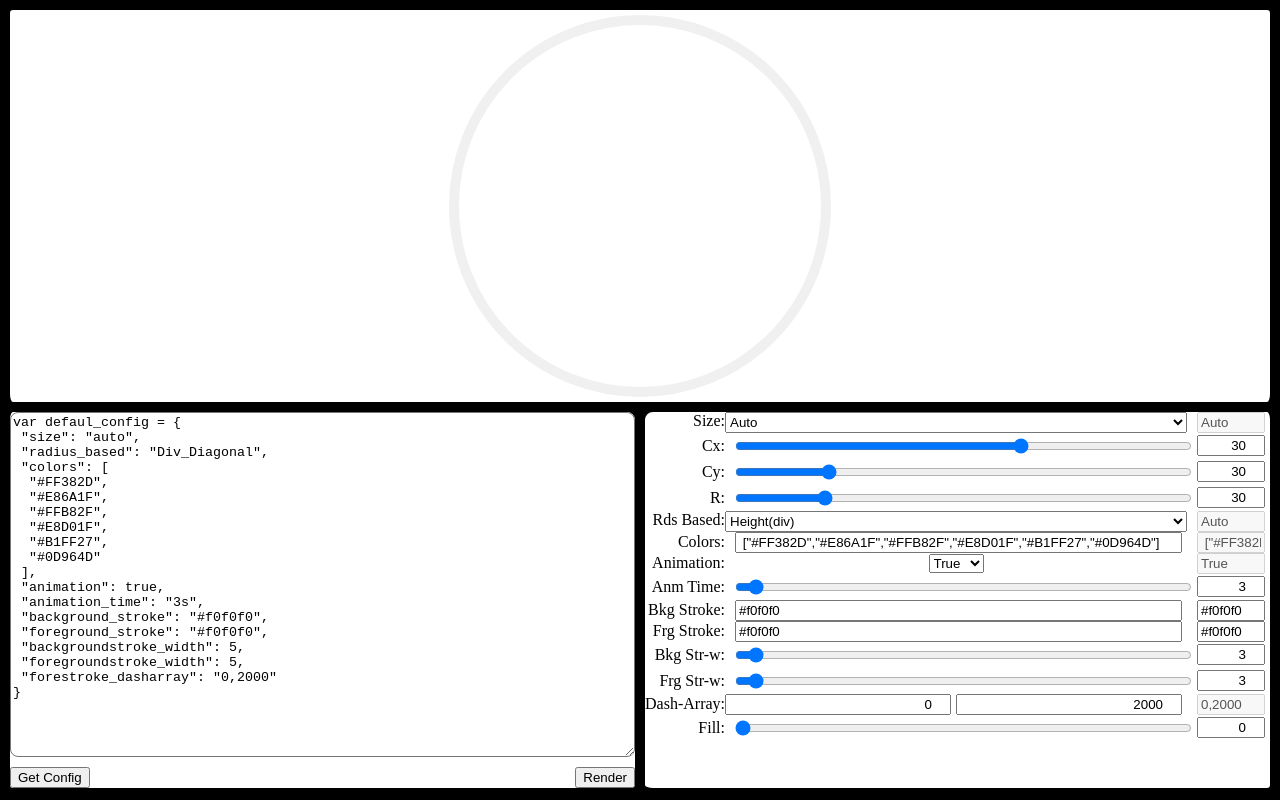
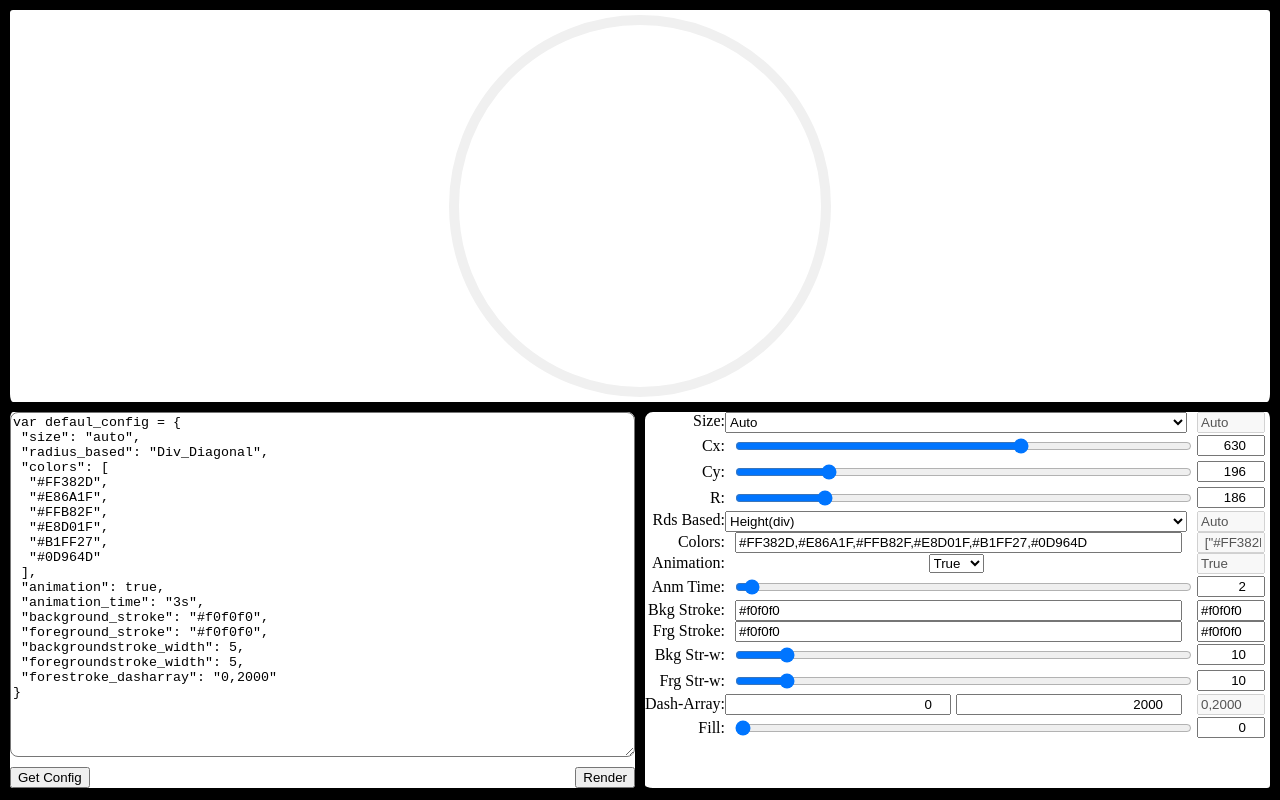
Before and after one commit to leonardoRampazzo/Gauges, a plain HTML site: page index.html in a window 1280 px wide. Drawn offline with Linux system fonts and the light colour scheme.

Commit message:
Movement  OK

```diff
--- a/index.html
+++ b/index.html
@@ -104,15 +104,14 @@
         <div class="container justify-between align-center">
           <label>Bkg Str-w:</label>
           <input class="flex" type="range" id="bkg_strk_width" value="3"
-            onchange="change(this,'bkg_strk_width_number')">
-          <input type="number" id="bkg_strk_width_number" value="3" onchange="change(this,'bkg_strk_width')">
+          oninput="change(this,'bkg_strk_width_number')">
+          <input type="number" id="bkg_strk_width_number" value="3" oninput="change(this,'bkg_strk_width')">
         </div>
 
         <div class="container justify-between align-center">
           <label>Frg Str-w:</label>
-          <input class="flex" type="range" id="Frg_strk_width" value="3"
-            onchange="change(this,'Frg_strk_width_number')">
-          <input type="number" id="Frg_strk_width_number" value="3" onchange="change(this,'Frg_strk_width')">
+          <input class="flex" type="range" id="frg_strk_width" value="3" oninput="change(this,'frg_strk_width_number')">
+          <input type="number" id="frg_strk_width_number" value="3" oninput="change(this,'frg_strk_width')">
         </div>
 
         <div class="container justify-between align-center">
--- a/script.js
+++ b/script.js
@@ -286,12 +286,14 @@ function change(input, id) {
     case 'cxranges':
     case 'cyranges':
     case 'rranges':
+      before_change = g._size.r;
       var size = {
         cx: $("cxranger").value,
         cy: $("cyranger").value,
         r: $("rranger").value
       };
       g._size = size;
+      if(size.r!=before_change)   $('fill').oninput();
       break;
 
     case "radiussel":
@@ -338,7 +340,7 @@ function change(input, id) {
       g.backgroundstroke_width = input.value;
       break;
 
-    case 'Frg_strk_width':
+    case 'frg_strk_width':
       g.foregroundstroke_width = input.value;
       break;
 
@@ -371,69 +373,38 @@ function render() {
 }
 
 function fillInputs(){
+  $('selsize').value = (g._size == 'auto')?'auto':'informed';
+
   $('cxranger').value = g._cx;
+  $('cxranges').value = g._cx;
   $('cyranger').value = g._cy;
+  $('cyranges').value = g._cy;
   $('rranger').value = g._r;
+  $('rranges').value = g._r;
+
   $('radiussel').value = g.radius_based;
+  $('colorst').value = g._colors;
+  $('selanime').value = (g._animation)?'True':'False';
+
+  $('bkg_stroke').value = g.background_stroke;
+  $('bkg_stroke_text').value = g.background_stroke;
+
+  g.foreground_stroke = g._circle_foreground.getAttributeNS(null, "stroke")
+  $('frg_stroke').value = g.foreground_stroke;
+  $('frg_stroke_text').value = g.foreground_stroke;
+
+  $('bkg_strk_width').value = g.backgroundstroke_width;
+  $('bkg_strk_width_number').value = g.backgroundstroke_width;
+
+  $('frg_strk_width').value = g.foregroundstroke_width;
+  $('frg_strk_width_number').value = g.foregroundstroke_width;
+
+  $('anime_time').value = parseInt(g._animation_time);
+  $('anime_time_number').value = parseInt(g._animation_time);
 
   g.forestroke_dasharray = g._circle_foreground.getAttributeNS(null, "stroke-dasharray")
   $('dasharray_left').value = parseFloat(g.forestroke_dasharray.split(',')[0]);
   $('dasharray_right').value = parseFloat(g.forestroke_dasharray.split(',')[1]);
-
-
-/*    case "radiussel":
-      g.radius_based = input.value;
-      break;
-
-    case "selsize":
-      if (input.value == "informed") {
-        var size = {
-          cx: $("cxranger").value,
-          cy: $("cyranger").value,
-          r: $("rranger").value
-        };
-        g._size = size;
-      }
-
-      if (input.value == "auto") {
-        g._size = input.value;
-      }
-      break;
-
-    case 'colorst':
-      g._colors = input.value;
-      break;
-
-    case 'selanime':
-      g._animation = input.value == "True";
-      break;
-
-    case 'anime_time':
-      g._animation_time = input.value + 's';
-      break;
-
-    case 'bkg_stroke':
-      g.background_stroke = input.value;
-      break;
-
-    case 'frg_stroke':
-      g.foreground_stroke = input.value;
-      break;
-
-
-    case 'bkg_strk_width':
-      g.backgroundstroke_width = input.value;
-      break;
-
-    case 'Frg_strk_width':
-      g.foregroundstroke_width = input.value;
-      break;
-
-    case 'dasharray_left':
-    case 'dasharray_right':
-      g.forestroke_dasharray = $("dasharray_left").value + "," + $("dasharray_right").value
-      break;
-*/
 
 }
 
@@ -444,7 +415,7 @@ var g = new Gauge("receiver", {
   radius_based: "Div_Height",
   colors: ["#FF382D", "#E86A1F", "#FFB82F", "#E8D01F", "#B1FF27", "#0D964D"],
   animation: true,
-  animation_time: '3s',
+  animation_time: '2s',
   background_stroke: "#f0f0f0",
   foreground_stroke: "#f0f0f0",
   backgroundstroke_width: 10,
```
